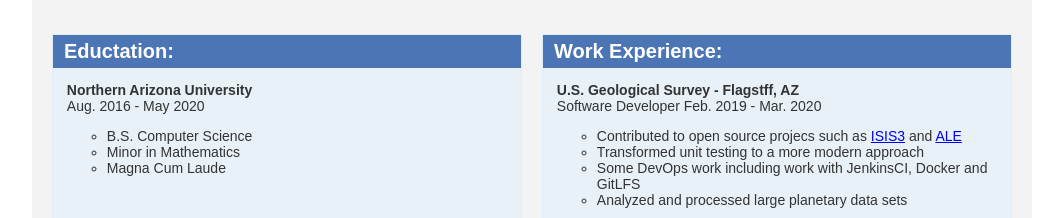
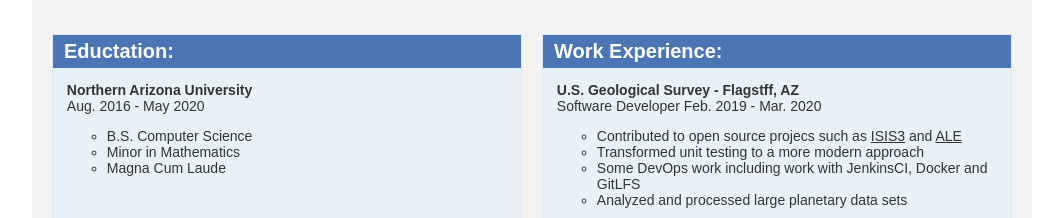
Before and after one commit to paarongiroux/portfolioWebsite, a React (Create React App) app: page / in a window 1280 px wide. Shown: the part 1240-1458 px from the top of the page, without its empty margins (108-1171 px from the left). Built offline with nearby package versions, Linux system fonts and the light colour scheme.

Commit message:
recolored all hyperlinks

```diff
--- a/src/index.css
+++ b/src/index.css
@@ -288,3 +288,7 @@ body {
     text-decoration: none;
     color: #333;
 }
+
+p a{
+    color: #333;
+}
```
